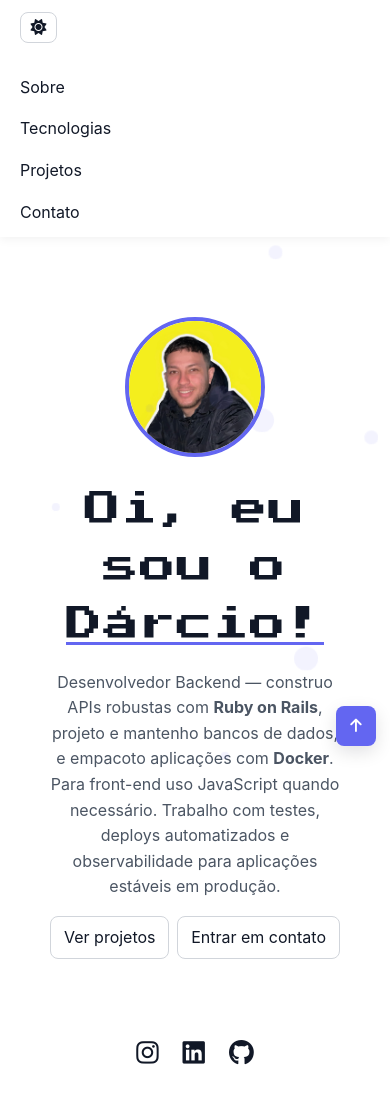
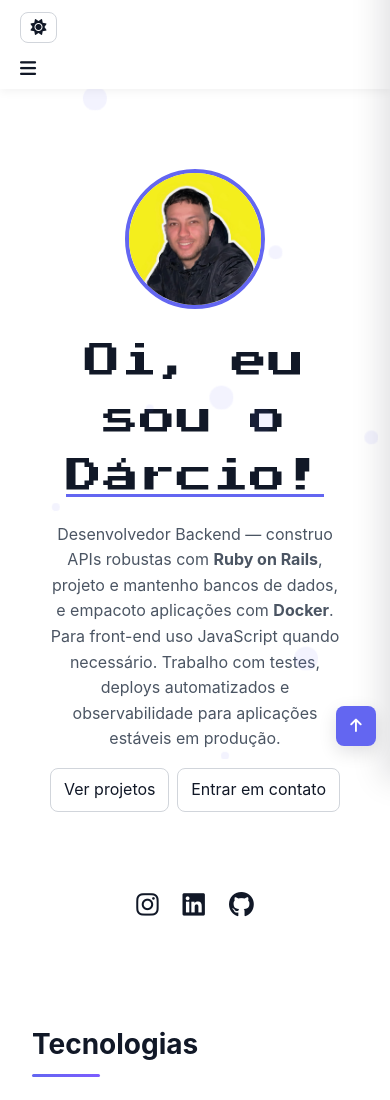
Before and after one commit to DarcioMoreiraDev/portfoliodarciomoreira, a plain HTML site: page index.html in a window 390 px wide. Shown: the part 80-1180 px from the top of the page. Drawn offline with Linux system fonts and the light colour scheme; animation ran at ten frames a second.

Commit message:
fix: Adiciona botão de alternar menu responsivo e implementa funcionalidade de abertura/fechamento

```diff
--- a/index.html
+++ b/index.html
@@ -17,6 +17,7 @@
     <nav class="nav-bar">
       <div class="logo">Dárcio Moreira | Desenvolvedor Front-end</div>
       <button id="theme-toggle" class="theme-toggle" aria-label="Alternar tema"><i class="fa-solid fa-sun"></i></button>
+      <button id="menu-toggle" class="menu-toggle" aria-expanded="false" aria-label="Abrir menu"><i class="fa-solid fa-bars"></i></button>
       <ul>
         <li><a href="#sobre">Sobre</a></li>
         <li><a href="#tecnologias">Tecnologias</a></li>
--- a/script.js
+++ b/script.js
@@ -56,6 +56,46 @@ if (themeToggle) {
     setTheme(prefersDark ? 'dark' : 'light');
   }
 })();
+
+// Menu responsivo: toggle off-canvas em mobile
+const menuToggle = document.getElementById('menu-toggle');
+const navBar = document.querySelector('.nav-bar');
+const navLinks = document.querySelector('.nav-bar ul');
+
+if (menuToggle) {
+  menuToggle.addEventListener('click', (e) => {
+    const expanded = menuToggle.getAttribute('aria-expanded') === 'true';
+    menuToggle.setAttribute('aria-expanded', String(!expanded));
+    document.body.classList.toggle('nav-open');
+  });
+
+  // Close when a link is clicked (mobile)
+  if (navLinks) {
+    navLinks.querySelectorAll('a').forEach(a => a.addEventListener('click', () => {
+      menuToggle.setAttribute('aria-expanded', 'false');
+      document.body.classList.remove('nav-open');
+    }));
+  }
+
+  // Close on Escape
+  document.addEventListener('keydown', (e) => {
+    if (e.key === 'Escape' && document.body.classList.contains('nav-open')) {
+      document.body.classList.remove('nav-open');
+      menuToggle.setAttribute('aria-expanded', 'false');
+    }
+  });
+
+  // Close when clicking outside the nav
+  document.addEventListener('click', (e) => {
+    if (!document.body.classList.contains('nav-open')) return;
+    const target = e.target;
+    const clickInside = navBar && navBar.contains(target);
+    if (!clickInside) {
+      document.body.classList.remove('nav-open');
+      menuToggle.setAttribute('aria-expanded', 'false');
+    }
+  });
+}
 
 // Botão "Voltar ao topo" — aparece quando o usuário chega ao fim da página
 const backToTop = document.getElementById('back-to-top');
--- a/styles.css
+++ b/styles.css
@@ -43,7 +43,7 @@ html {
 
 /* Estilo geral do corpo do site */
 body {
-  font-family: 'Inter', sans-serif;
+  font-family: 'Inter', system-ui, -apple-system, "Segoe UI", Roboto, "Helvetica Neue", Arial, sans-serif;
   background: var(--bg);
   color: var(--text);
   line-height: 1.6;
@@ -103,6 +103,47 @@ header {
 .nav-bar ul {
   display: flex;
   list-style: none;
+}
+
+/* Menu toggle (mobile) */
+.menu-toggle {
+  background: transparent;
+  border: none;
+  color: var(--text);
+  font-size: 1.15rem;
+  display: none;
+  align-items: center;
+  justify-content: center;
+  gap: 0.5rem;
+  cursor: pointer;
+}
+
+@media (max-width: 768px) {
+  .menu-toggle { display: inline-flex; }
+
+  .nav-bar ul {
+    position: fixed;
+    top: 0;
+    right: 0;
+    height: 100vh;
+    width: 260px;
+    transform: translateX(100%);
+    transition: transform 280ms ease;
+    display: flex;
+    flex-direction: column;
+    padding: 3.5rem 1.25rem;
+    gap: 1.25rem;
+    background: var(--surface);
+    box-shadow: -8px 0 30px rgba(2,6,23,0.12);
+    z-index: 200;
+  }
+
+  body.nav-open .nav-bar ul { transform: translateX(0); }
+
+  /* Remove horizontal spacing between items on mobile */
+  .nav-bar ul li + li { margin-left: 0; }
+
+  .nav-bar ul a { font-size: 1.05rem; }
 }
 
 /* Espaçamento entre os itens da lista */
@@ -167,12 +208,29 @@ header {
   margin-bottom: 1rem;
 }
 
-/* Aplicar fonte estilo Minecraft ao heading principal */
+
+/* Heading principal usa agora a fonte do sistema */
 .minecraft-heading {
   font-family: 'Press Start 2P', system-ui, monospace;
   letter-spacing: 0.02em;
   font-weight: 400;
   color: var(--text);
+}
+
+/* Linhas decorativas sob títulos de seção (conforme exemplo) */
+.container h2 {
+  position: relative;
+  display: inline-block;
+  padding-bottom: 0.6rem;
+}
+.container h2::after {
+  content: '';
+  display: block;
+  height: 3px;
+  width: 68px;
+  background: linear-gradient(90deg, rgba(var(--primary-rgb),1), rgba(var(--secondary-rgb),1));
+  border-radius: 3px;
+  margin-top: 0.45rem;
 }
 
 @media (min-width: 768px) {
```
